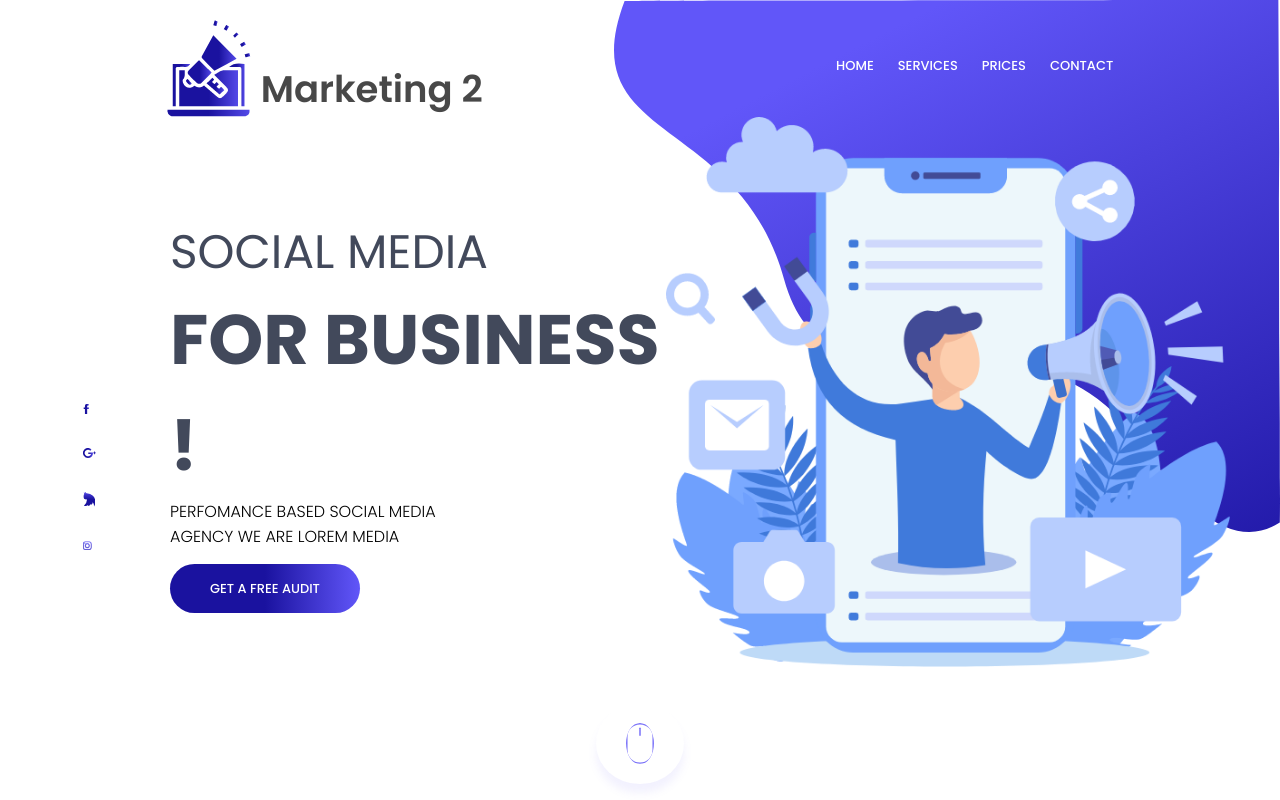
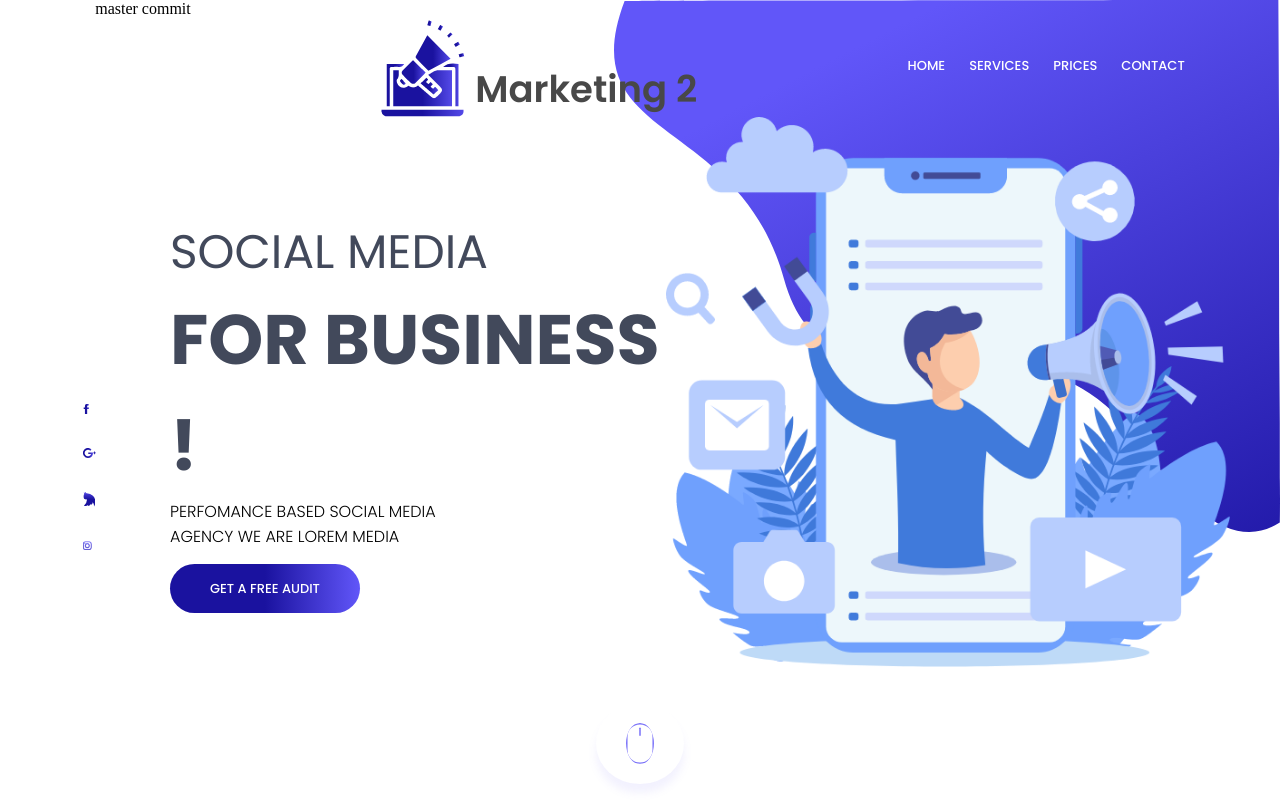
Before and after one commit to Ericar974/vercel-test, a website: page index.html in a window 1280 px wide. Shown: the top 800 px of the page. Drawn offline with Linux system fonts and the light colour scheme.

Commit message:
master commit

```diff
--- a/index.html
+++ b/index.html
@@ -12,6 +12,9 @@
 
 <body>
     <header>
+        <div class="nav2">
+            master commit
+        </div>
         <aside><img src="img/logo.png" alt="Logo site"> <p>Marketing 2</p></aside>
         <nav>
             <a href="#">Home</a>
```
